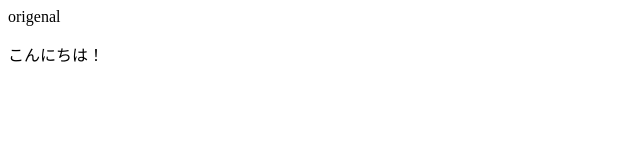
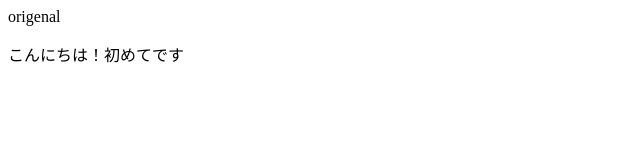
Before and after one commit to sugarcoconut1206/coconut, a plain HTML site: page index.html in a window 1280 px wide. Shown: the full height of the page, 0-640 px from the left. Drawn offline with Linux system fonts and the light colour scheme.

Commit message:
Add files via upload

```diff
--- a/index.html
+++ b/index.html
@@ -8,6 +8,6 @@
 </head>
 <body>
   <p1>origenal</p1>
-  <p>こんにちは！</p>
+  <p>こんにちは！初めてです</p>
 </body>
 </html>
```
